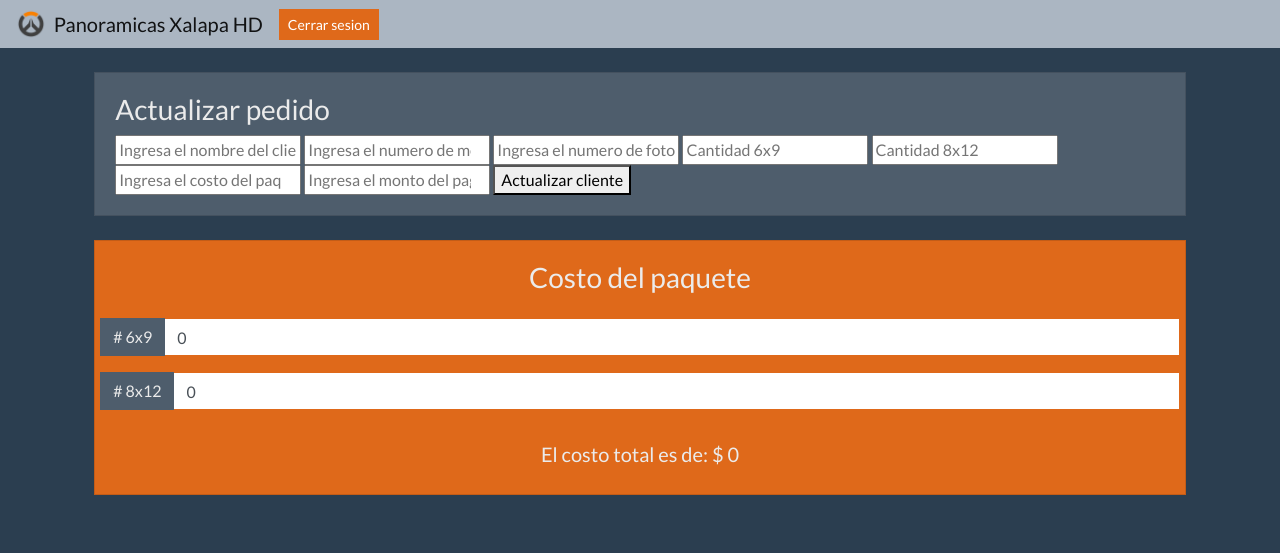
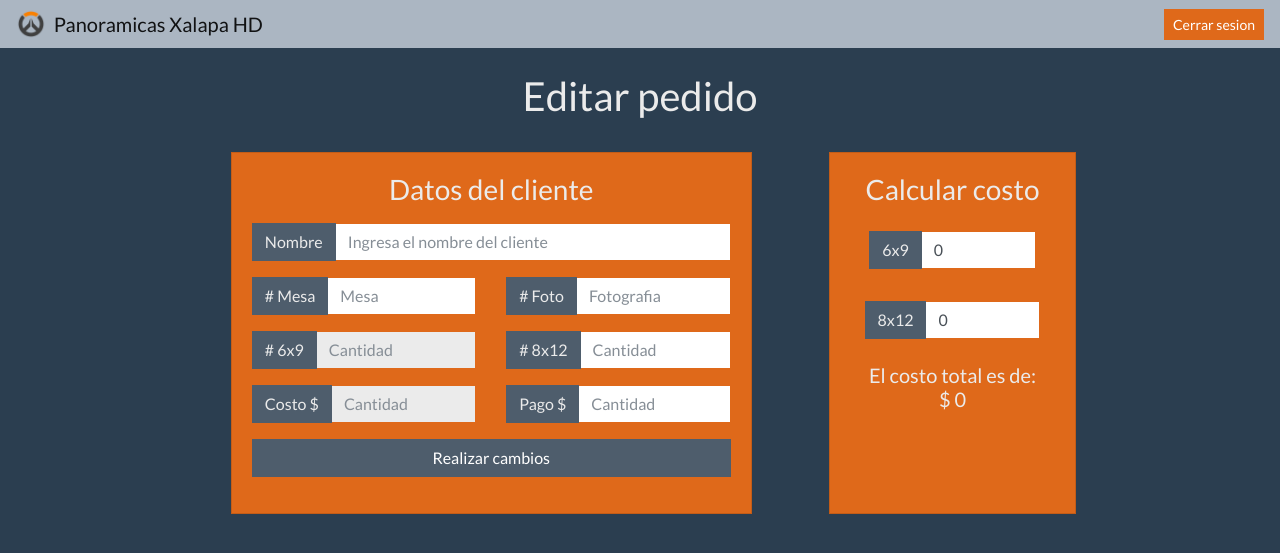
Before and after one commit to VelascoPale/pos-PanoramicasXalapaHd, a Flask app: template templates/edit_client_grd.html in a window 1280 px wide. Shown: the top 553 px of the page. Run offline with Flask 2, Linux system fonts and the light colour scheme; the template is opened without the code that fills it, so the values that code supplies are empty; some libraries are stand-ins or nearby versions.

Commit message:
Upload front files forms

```diff
--- a/templates/edit_client_grd.html
+++ b/templates/edit_client_grd.html
@@ -1,20 +1,96 @@
 {% extends 'layout.html' %}
+
+{% block menu %}
+<ul class="navbar-nav mr-auto">
+    <li class="nav-item active">
+        <a class="nav-link" href="#">  <span class="sr-only">(current)</span></a>
+    </li>
+</ul>
+{% endblock %}
+
 {% block body %}
 
+<h1 class="text-center mt-4">Editar pedido</h1>
+
+<div class="row justify-content-center">
+
     <!-- create form to add client -->
-<div class="row mt-4 justify-content-center">
-    <div class="card card-body col-10">
-        <form action="/update_client/{{event}}/{{data.0}}" method="POST" name="add">
-            <h3>Actualizar pedido</h3>
+    <div class="mt-4 col-lg-6 row justify-content-center">
+        <div class="card card-body bg-primary col-10">
+            <form action="/add_client" method="POST" name="add">
+                <h3 class="text-center mb-3">Datos del cliente</h3>
+
                 <input type="text" name="event_selected" value="{{event}}" style="display: none;">
-            <input type="text" name="name" value="{{data.1}}"  placeholder="Ingresa el nombre del cliente">
-            <input type="number" name="id_table" value="{{data.2}}" placeholder="Ingresa el numero de mesa">
-            <input type="text" name="num_photo" value="{{data.3}}" placeholder="Ingresa el numero de foto">
-            <input type="text" name="num_6x9" value="{{data.4}}" placeholder="Cantidad 6x9" readonly="readonly">
-            <input type="text" name="num_8x12" value="{{data.5}}" placeholder="Cantidad 8x12" readonly="readonly">
-            <input type="number" name="cost" value="{{data.6}}" id="cost" placeholder="Ingresa el costo del paquete" readonly="readonly">
-            <input type="number" name="payment" value="{{data.7}}" id="payment" placeholder="Ingresa el monto del pago que recibes">
-            <button type="submit" onsubmit="validate()">Actualizar cliente</button>
+
+                <div class="row">
+                    <div class="input-group mb-3 col-lg-12">
+                        <div class="input-group-prepend">
+                            <span class="input-group-text" id="basic-addon1"> Nombre </span>
+                        </div>
+                        <input type="text" name="name" value="{{data.1}}" class="form-control" placeholder="Ingresa el nombre del cliente">
+                    </div>
+                </div>
+
+                <div class="row">
+                    <div class="col">
+                        <div class="input-group mb-3">
+                            <div class="input-group-prepend">
+                                <span class="input-group-text" id="basic-addon1"> # Mesa </span>
+                            </div>
+                            <input type="text" name="id_table" value="{{data.2}}" class="form-control" placeholder="Mesa">
+                        </div>
+                    </div>
+                    <div class="col">
+                        <div class="input-group mb-3">
+                            <div class="input-group-prepend">
+                                <span class="input-group-text" id="basic-addon1"> # Foto </span>
+                            </div>
+                            <input type="text" name="num_photo" value="{{data.3}}" class="form-control" placeholder="Fotografia">
+                        </div>
+                    </div>
+                </div>
+
+                <div class="row">
+                    <div class="col">
+                        <div class="input-group mb-3">
+                            <div class="input-group-prepend">
+                                <span class="input-group-text" id="basic-addon1"> # 6x9 </span>
+                            </div>
+                            <input type="text" name="num_6x9" value="{{data.4}}" readonly="readonly" class="form-control"
+                                placeholder="Cantidad">
+                        </div>
+                    </div>
+                    <div class="col">
+                        <div class="input-group mb-3">
+                            <div class="input-group-prepend">
+                                <span class="input-group-text" readonly="readonly" id="basic-addon1"> # 8x12 </span>
+                            </div>
+                            <input type="text" name="num_8x12" value="{{data.5}}" class="form-control" placeholder="Cantidad">
+                        </div>
+                    </div>
+                </div>
+
+                <div class="row">
+                    <div class="col">
+                        <div class="input-group mb-3">
+                            <div class="input-group-prepend">
+                                <span class="input-group-text" id="basic-addon1"> Costo $ </span>
+                            </div>
+                            <input type="text" name="cost" value="{{data.6}}" id="cost" readonly="readonly" class="form-control"
+                                placeholder="Cantidad">
+                        </div>
+                    </div>
+                    <div class="col">
+                        <div class="input-group mb-3">
+                            <div class="input-group-prepend">
+                                <span class="input-group-text" id="basic-addon1"> Pago $ </span>
+                            </div>
+                            <input type="text" name="payment" value="{{data.7}}" id="payment" class="form-control" placeholder="Cantidad">
+                        </div>
+                    </div>
+                </div>
+
+                <button type="submit" class="btn btn-dark btn-block mb-3" onsubmit="validate()">Realizar cambios</button>
             </form>
             {% with messages = get_flashed_messages() %}
             {% if messages %}
@@ -32,34 +108,41 @@
     </div>
 
     <!-- create form to calculate cost-->
-<div class="row mt-4 justify-content-center">
+    <div class="mt-4 col-lg-3 row justify-content-center ">
         <div class="card card-body bg-primary col-10">
-        <h3 class="text-center">Costo del paquete</h3>
-        <div class="row form-group mt-3">
-
+            <h3 class="text-center">Calcular costo</h3>
+            <div class="row justify-content-center">
+                <div class="col-5 col-lg-10 mt-3">
                     <div class="input-group mb-3">
                         <div class="input-group-prepend">
-                  <span class="input-group-text" id="basic-addon1"> # 6x9</span>
+                            <span class="input-group-text" id="basic-addon1">6x9</span>
                         </div>
-                <input type="number" id="_6x9" value="0" onchange="calculate_cost();" class="form-control" placeholder="Cantidad de fotos">
+                        <input type="number" id="_6x9" value="0" onchange="calculate_cost();" class="form-control"
+                            placeholder="Cantidad de fotos">
                     </div>
-
-              <div class="input-group mb-3">
+                </div>
+                <div class="col-6 col-lg-12 mt-3">
+                    <div class="input-group mb-3 col">
                         <div class="input-group-prepend">
-                  <span class="input-group-text" id="basic-addon1"># 8x12</span>
+                            <span class="input-group-text" id="basic-addon1">8x12</span>
                         </div>
-                <input type="number" id="_8x12" value="0" onchange="calculate_cost();" class="form-control" placeholder="Cantidad de fotos">
+                        <input type="number" id="_8x12" value="0" onchange="calculate_cost();" class="form-control"
+                            placeholder="Cantidad de fotos">
+                    </div>
                 </div>
 
             </div>
 
-        <div class="col">
+            <div class="col mt-2">
                 <h5 class="text-center" id="cost_ind">El costo total es de: $ 0</h5>
             </div>
 
         </div>
     </div>
 
+
+</div>
+
 <script src="{{url_for('static', filename='js/main.js')}}"></script>
 
 {% endblock %}
```
Also changed, not shown: templates/escuelas.html (+9 -0 lines), templates/form_clients_grd.html (+4 -3 lines), templates/layout.html (indentation only). Lines whose indentation alone changed are shown as unchanged.
